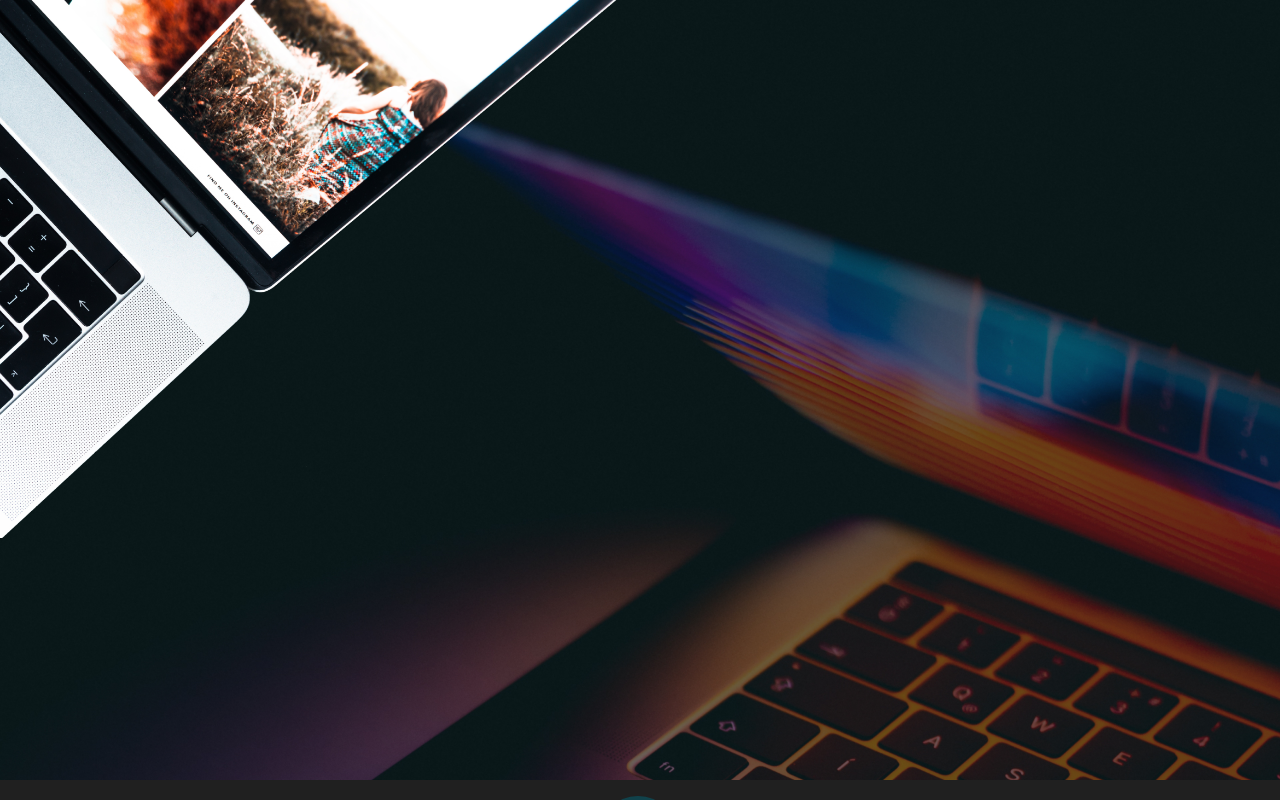
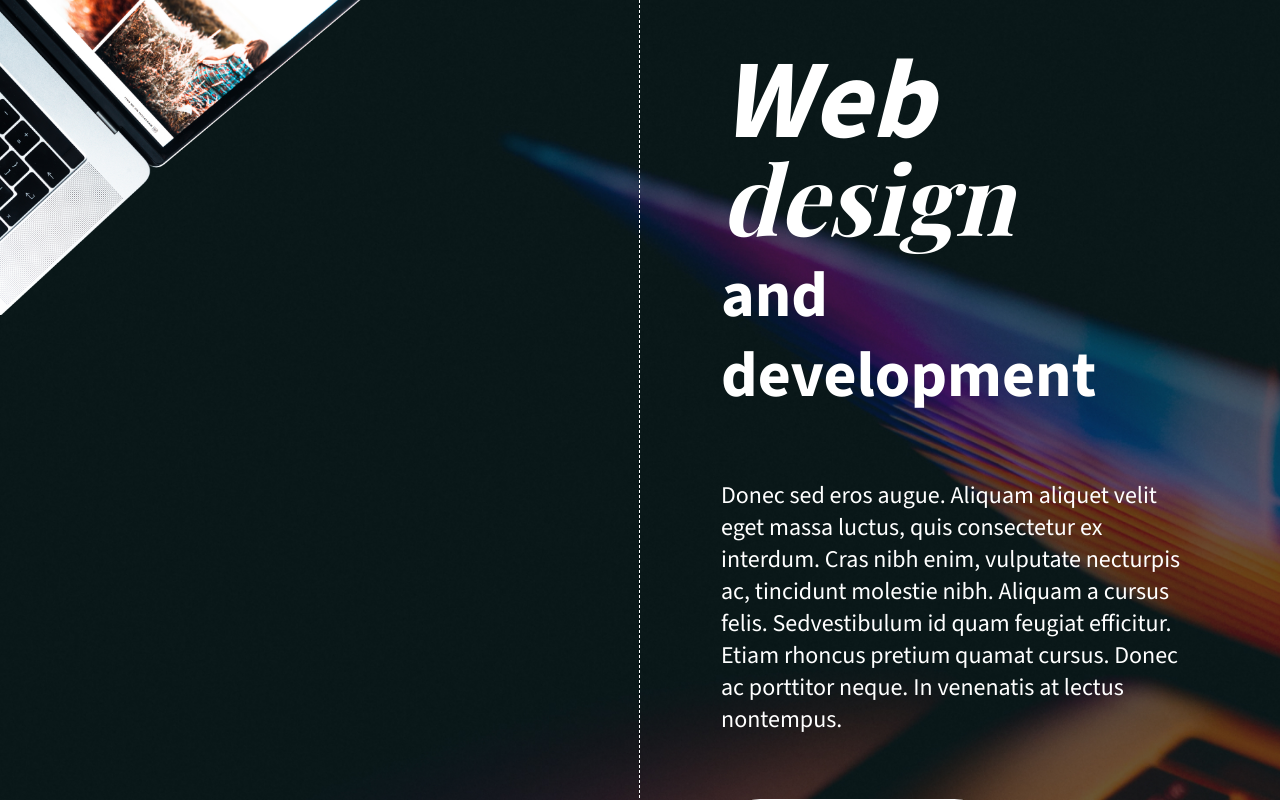
Before and after one commit to renrutoet/consumer-rights-task, a Next.js app: page / in a window 1280 px wide. Shown: the part 1620-2420 px from the top of the page. Built offline with nearby package versions, Linux system fonts and the light colour scheme; a web font is replaced by a local one.

Commit message:
feat: implemented work section layout and basic content

```diff
--- /dev/null
+++ b/src/app/components/Sections/OurWork/OurWork.module.scss
@@ -0,0 +1,63 @@
+.our-work {
+    background-image: url('/dlp-laptop.png'), url('/dlp-block-background.jpg');
+    background-position: top left;
+    background-repeat: no-repeat;
+    background-size: 30%, cover;
+}
+
+.our-work__grid {
+    display: grid;
+
+    // height: 100%;
+    grid-template-columns: calc(50% - 1px) 2px calc(50% - 1px);
+    grid-template-rows: auto;
+
+    & > div {
+        color: white;
+        // background-color: #8ca0ff;
+        width: 100%;
+        height: 100%;
+    }
+}
+
+.content {
+    box-sizing: border-box;
+    padding: 5rem;
+    text-align: center;
+    font-size: 2rem;
+    border: 1px transparent #fff;
+
+    &__title {
+        font-size: 4rem;
+        font-weight: 700;
+        line-height: 5rem;
+
+        & span:first-of-type {
+            font-size: 7rem;
+        }
+        & span {
+            font-size: 6rem;
+        }
+    }
+
+    &__body {
+        padding-block: 4rem;
+
+        font-size: 1.5rem;
+        font-weight: 400;
+    }
+
+    &__dash {
+        border-left: 1px dashed white;
+    }
+
+    &--left {
+        @extend .content;
+        text-align: start;
+    }
+
+    &--right {
+        @extend .content;
+        text-align: end;
+    }
+}
--- /dev/null
+++ b/src/app/components/Sections/OurWork/OurWork.tsx
@@ -0,0 +1,106 @@
+import { ReactNode } from 'react'
+import pageStyles from '../../../styles/Page.module.scss'
+import textStyles from '../../../styles/text.module.scss'
+import ourWorkstyles from './OurWork.module.scss'
+
+const mockData = [
+    {
+        title: 'Web design and development',
+        body: 'Donec sed eros augue. Aliquam aliquet velit eget massa luctus, quis consectetur ex interdum. Cras nibh enim, vulputate necturpis ac, tincidunt molestie nibh. Aliquam a cursus felis. Sedvestibulum id quam feugiat efficitur. Etiam rhoncus pretium quamat cursus. Donec ac porttitor neque. In venenatis at lectus nontempus.',
+        buttonText: 'LEARN MORE',
+    },
+    {
+        title: 'Search engine optimization',
+        body: 'Donec sed eros augue. Aliquam aliquet velit eget massa luctus, quis consectetur ex interdum. Cras nibh enim, vulputate necturpis ac, tincidunt molestie nibh. Aliquam a cursus felis. Sedvestibulum id quam feugiat efficitur. Etiam rhoncus pretium quamat cursus. Donec ac porttitor neque. In venenatis at lectus nontempus.',
+        buttonText: 'LEARN MORE',
+    },
+]
+
+interface ContentProps {
+    title: ReactNode
+    body: string
+    buttonText: string
+    alignment?: 'left' | 'right'
+}
+
+const WebSectionTitle = (): JSX.Element => {
+    return (
+        <h4
+            className={`${textStyles['font-primary']} ${ourWorkstyles['content__title']}`}
+        >
+            <span className={`${textStyles['font-primary--italic']}`}>
+                Web{' '}
+            </span>
+            <span className={`${textStyles['font-secondary--italic']}`}>
+                design
+            </span>{' '}
+            <p>and development</p>
+        </h4>
+    )
+}
+const SEOSectionTitle = (): JSX.Element => {
+    return (
+        <h4
+            className={`${textStyles['font-primary']} ${ourWorkstyles['content__title']}`}
+        >
+            <span className={`${textStyles['font-primary--italic']}`}>
+                Search{' '}
+            </span>
+            <span className={`${textStyles['font-secondary--italic']}`}>
+                engine
+            </span>{' '}
+            <p>optimization</p>
+        </h4>
+    )
+}
+
+const Content = ({
+    title,
+    body,
+    buttonText,
+    alignment,
+}: ContentProps): JSX.Element => {
+    const containerClass = alignment
+        ? `${ourWorkstyles[`content--${alignment}`]} `
+        : `${ourWorkstyles['content']}`
+    return (
+        <div className={containerClass}>
+            {title}
+            <div
+                className={`${textStyles['font-primary']} ${ourWorkstyles['content__body']}`}
+            >
+                {body}
+            </div>
+            <button className={`${pageStyles['button']}`}>{buttonText}</button>
+        </div>
+    )
+}
+
+export const OurWork = () => {
+    return (
+        <section className={`${ourWorkstyles['our-work']} `}>
+            <div className={`${ourWorkstyles['our-work__grid']} `}>
+                <div></div>
+                <div className={`${ourWorkstyles['content__dash']} `}></div>
+                <div></div>
+                <div>TECH ICONS</div>
+                <div className={`${ourWorkstyles['content__dash']} `}></div>
+                <Content
+                    title={WebSectionTitle()}
+                    body={mockData[0].body}
+                    buttonText={mockData[0].buttonText}
+                    alignment="left"
+                />
+
+                <Content
+                    title={SEOSectionTitle()}
+                    body={mockData[1].body}
+                    buttonText={mockData[1].buttonText}
+                    alignment="right"
+                />
+                <div className={`${ourWorkstyles['content__dash']} `}></div>
+                <div>PHONE IMAGE</div>
+            </div>
+        </section>
+    )
+}
--- a/src/app/page.tsx
+++ b/src/app/page.tsx
@@ -4,6 +4,7 @@ import styles from './styles/Page.module.scss'
 import { SplitBackground } from './components/SplitBackground/SplitBackground'
 import { Hero } from './components/Sections/Hero/Hero'
 import { Contact } from './components/Sections/Contact/Contact'
+import { OurWork } from './components/Sections/OurWork/OurWork'
 
 export default function Home() {
     return (
@@ -12,9 +13,7 @@ export default function Home() {
             <section className={`${styles.section} ${styles['what-we-do']}`}>
                 <SplitBackground text="Automation"></SplitBackground>
             </section>
-            <section
-                className={`${styles.section} ${styles['our-work']} `}
-            ></section>
+            <OurWork />
             <Contact />
         </main>
     )
--- a/src/app/styles/Page.module.scss
+++ b/src/app/styles/Page.module.scss
@@ -1,4 +1,4 @@
-@import "./variables.scss";
+@import './variables.scss';
 
 .section {
     height: 100vh;
@@ -9,13 +9,6 @@
 
 .what-we-do {
     background-color: $dlp-light;
-}
-
-.our-work {
-  background-image: url("../../../public/dlp-laptop.png"), url("../../../public/dlp-block-background.jpg");
-    background-position: top left;
-    background-repeat: no-repeat;
-    background-size: 50%, cover ;
 }
 
 .button {
```
Lines whose indentation alone changed are shown as unchanged.
